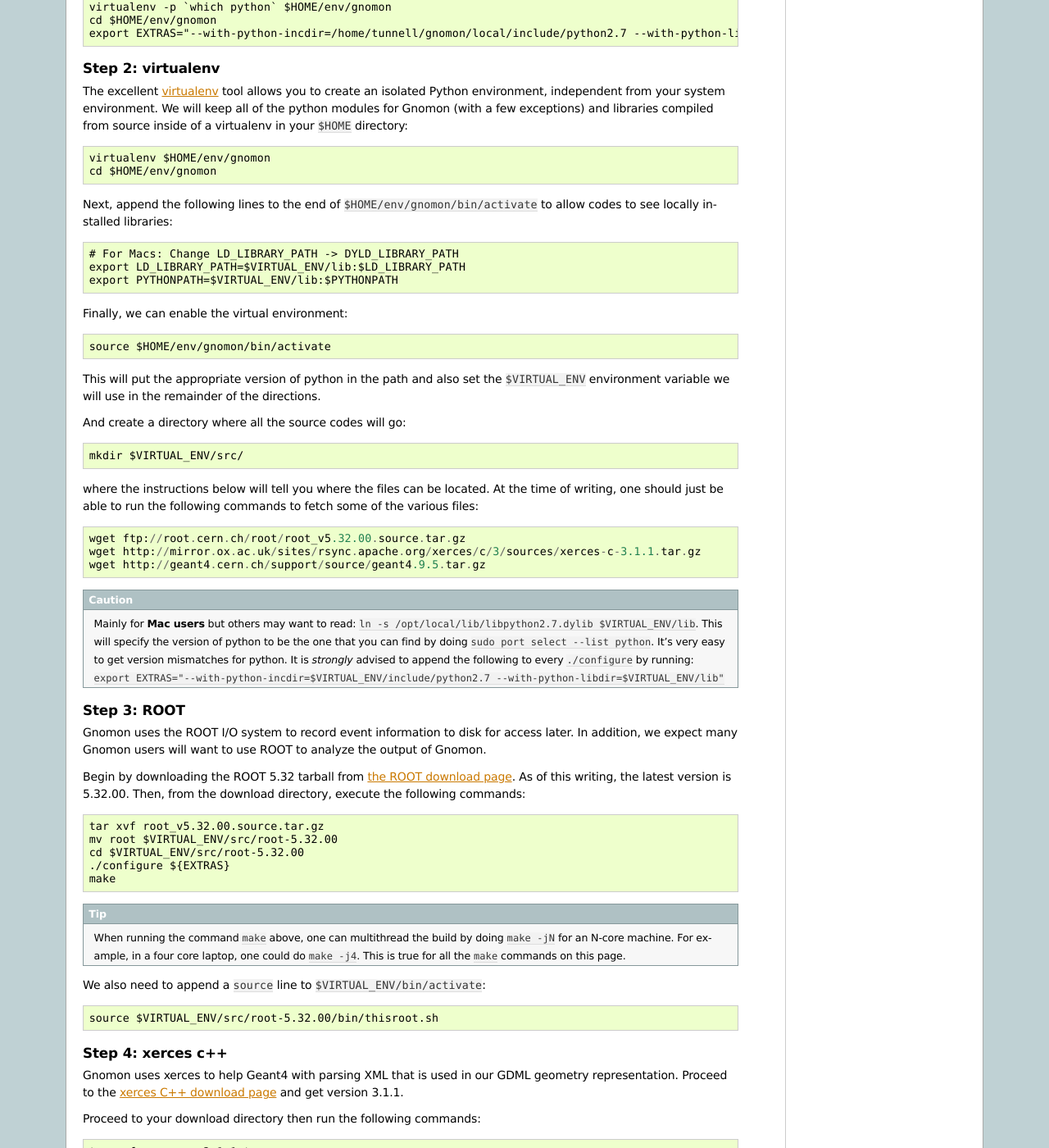
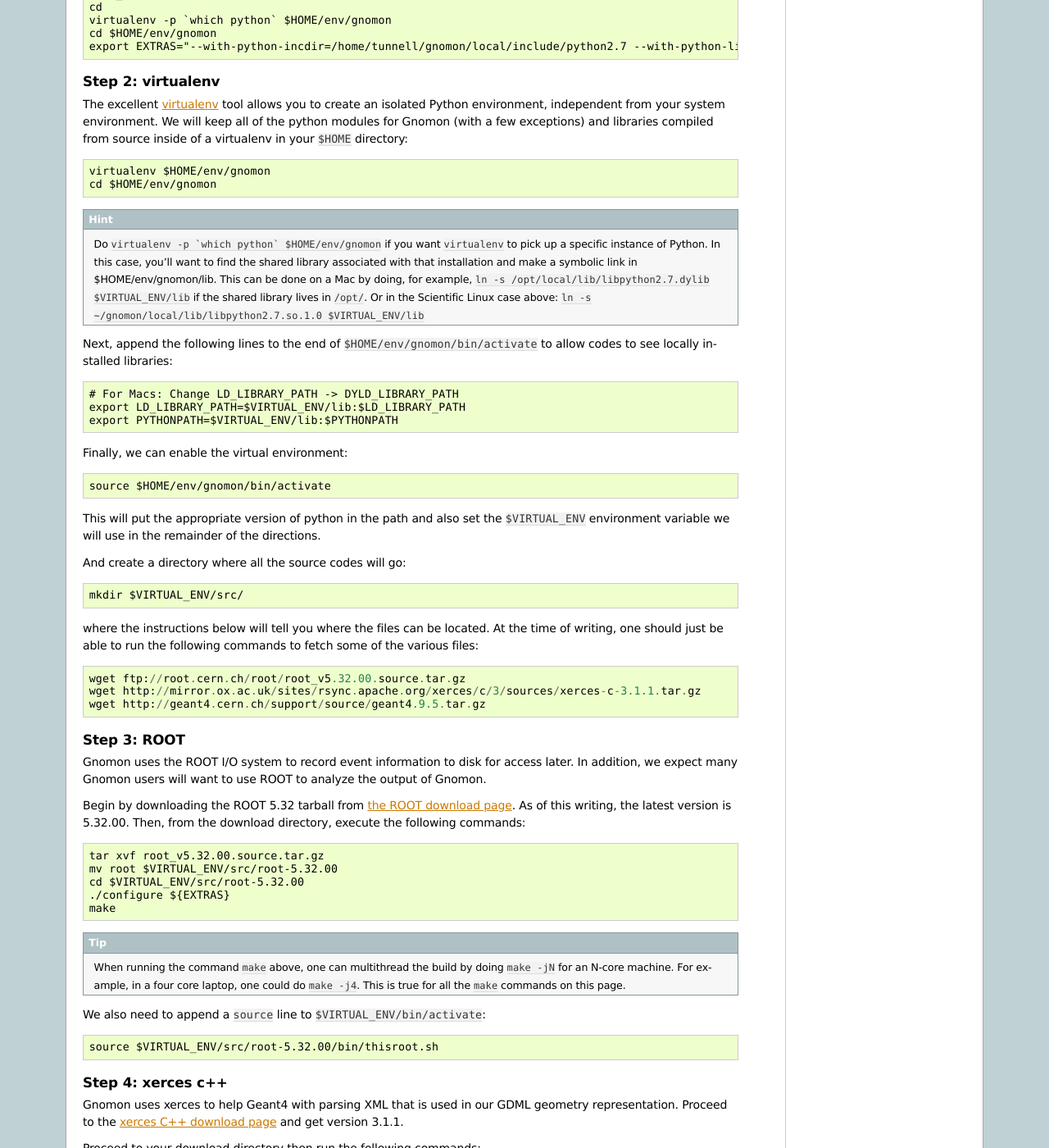
Before and after one commit to nuSTORM/gnomon, a Sphinx documentation site: the page built from doc/source/install.rst, in a window 1280 px wide and 1400 px high, scrolled down 1608 px. Shown: the whole window at 82% size. Built offline with Sphinx 7.4.7, drawn with Linux system fonts in a browser that asks for light colours; some of the changed text lies outside the part shown.

Commit message:
tweak install instructions

```diff
--- a/doc/source/install.rst
+++ b/doc/source/install.rst
@@ -70,6 +70,7 @@
     sudo easy_install virtualenv mercurial
     sudo port install boost +python27
     sudo port install py27-tkinter
+    export EXTRAS="--with-python-incdir=$VIRTUAL_ENV/include/python2.7 --with-python-libdir=$VIRTUAL_ENV/lib"
 
 ``yum`` packages from the Redhat based distributions (SL5)
 ~~~~~~~~~~~~~~~~~~~~~~~~~~~~~~~~~~~~~~~~~~~~~~~~~~~~~~~~~~
@@ -97,7 +98,6 @@
   cd $HOME/env/gnomon
   export EXTRAS="--with-python-incdir=/home/tunnell/gnomon/local/include/python2.7 --with-python-libdir=/home/tunnell/gnomon/local/lib"
 
-
 Step 2: virtualenv
 ^^^^^^^^^^^^^^^^^^
 
@@ -110,8 +110,9 @@
   virtualenv $HOME/env/gnomon
   cd $HOME/env/gnomon
 
-Next, append the following lines to the end of
-``$HOME/env/gnomon/bin/activate`` to allow codes to see locally installed libraries::
+.. hint::  Do ``virtualenv -p `which python` $HOME/env/gnomon`` if you want ``virtualenv`` to pick up a specific instance of Python. In this case, you'll want to find the shared library associated with that installation and make a symbolic link in $HOME/env/gnomon/lib.  This can be done on a Mac by doing, for example, ``ln -s /opt/local/lib/libpython2.7.dylib $VIRTUAL_ENV/lib`` if the shared library lives in ``/opt/``.  Or in the Scientific Linux case above: ``ln -s ~/gnomon/local/lib/libpython2.7.so.1.0 $VIRTUAL_ENV/lib``
+
+Next, append the following lines to the end of ``$HOME/env/gnomon/bin/activate`` to allow codes to see locally installed libraries::
 
   # For Macs: Change LD_LIBRARY_PATH -> DYLD_LIBRARY_PATH
   export LD_LIBRARY_PATH=$VIRTUAL_ENV/lib:$LD_LIBRARY_PATH
@@ -135,7 +136,6 @@
    wget http://mirror.ox.ac.uk/sites/rsync.apache.org/xerces/c/3/sources/xerces-c-3.1.1.tar.gz
    wget http://geant4.cern.ch/support/source/geant4.9.5.tar.gz
 
-.. caution:: Mainly for **Mac users** but others may want to read:  ``ln -s /opt/local/lib/libpython2.7.dylib $VIRTUAL_ENV/lib``.  This will specify the version of python to be the one that you can find by doing ``sudo port select --list python``.  It's very easy to get version mismatches for python.  It is *strongly* advised to append the following to every ``./configure`` by running: ``export EXTRAS="--with-python-incdir=$VIRTUAL_ENV/include/python2.7 --with-python-libdir=$VIRTUAL_ENV/lib"``
 
 Step 3: ROOT
 ^^^^^^^^^^^^
```
